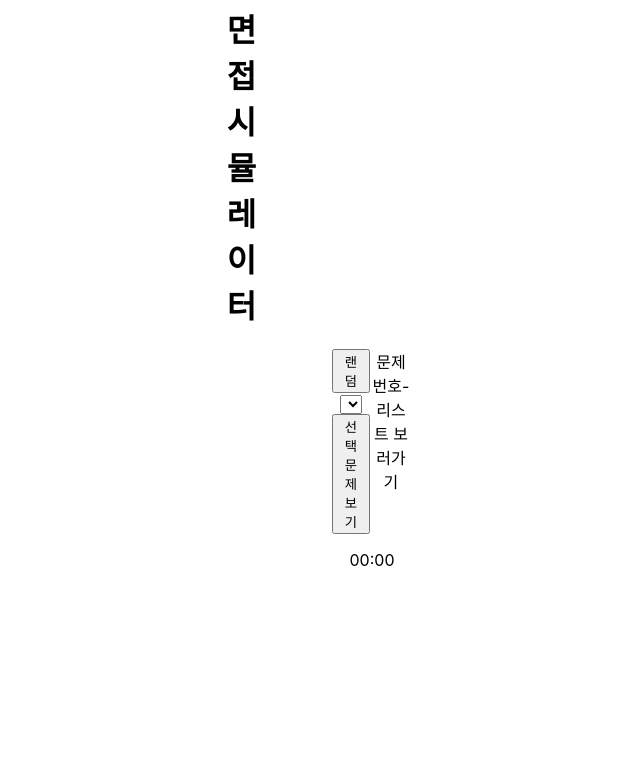
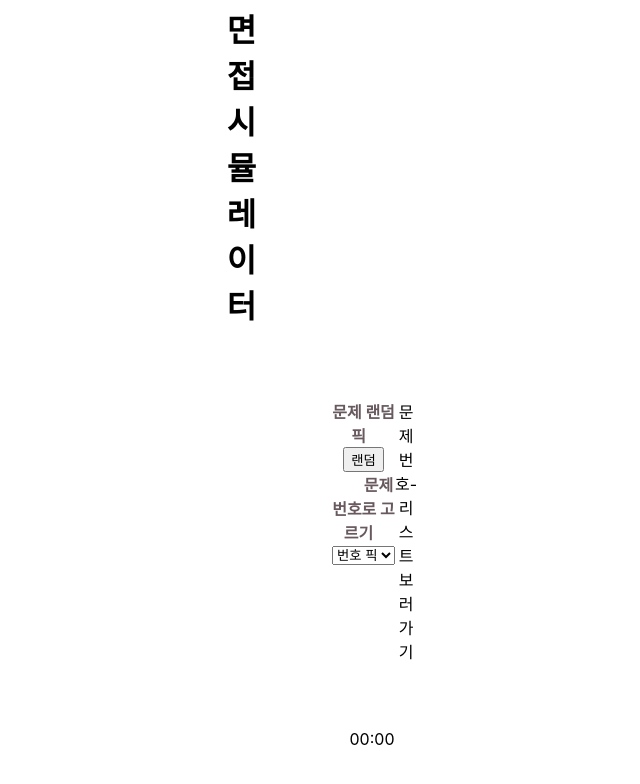
Before and after one commit to PajaritoMoyqi/Tour_Interview, a React (Create React App) app: page / in a window 1280 px wide. Shown: the part 438-1222 px from the top of the page, without its empty margins (268-908 px from the left). Before the commit the page ends 1124 px from the top, so only its background shows below. Built offline with nearby package versions, Linux system fonts and the light colour scheme.

Commit message:
question number pick fn added

```diff
--- a/src/App.css
+++ b/src/App.css
@@ -10,6 +10,14 @@ a:hover {
 button:hover {
   cursor: pointer;
 }
+label {
+  font-weight: bold;
+  color: #67595E;
+  margin-right: 10px;
+}
+label:nth-of-type(2) {
+  margin-left: 30px;
+}
 
 
 .App {
@@ -19,6 +27,7 @@ button:hover {
 .App-header, .question-part {
   display: flex;
   justify-content: center;
+  margin-top: 50px;
 }
 
 .App-contents-section {
@@ -28,6 +37,7 @@ button:hover {
 .contents-nav-part {
   display: flex;
   justify-content: space-between;
+  margin-top: 50px;
 }
 .contents-nav-part > div {
   display: inline-block;
--- a/src/App.js
+++ b/src/App.js
@@ -110,6 +110,15 @@ const App = () => {
     setNumber(questionsArr[randomIdx]["number"]);
   };
 
+  const pickQuestion = e => {
+    const selectedIdx = e.target.value;
+
+    if(selectedIdx==="wrong") return;
+
+    setQuestion(questionsArr[selectedIdx]["contents"]);
+    setNumber(questionsArr[selectedIdx]["number"]);
+  }
+
   return (
     <div className="App">
       <header className="App-header">
@@ -127,11 +136,13 @@ const App = () => {
       <section className="App-contents-section">
         <div className="contents-nav-part">
           <div className="select-part">
+            <label>문제 랜덤 픽</label>
             <button className="random-btn" onClick={randomPick}>랜덤</button>
-            <select>
-              <option value=""></option>
+            <label>문제 번호로 고르기</label>
+            <select className="number-select" onClick={pickQuestion}>
+              <option selected disabled value="wrong">번호 픽</option>
+              {questionsArr.map((q, idx)=> <option key={idx} value={idx}>{idx+1}번</option>)}
             </select>
-            <button>선택 문제 보기</button>
           </div>
           <div className="list-part">
             <a className="question-list-href" href="/list">문제 번호-리스트 보러가기</a>
```
